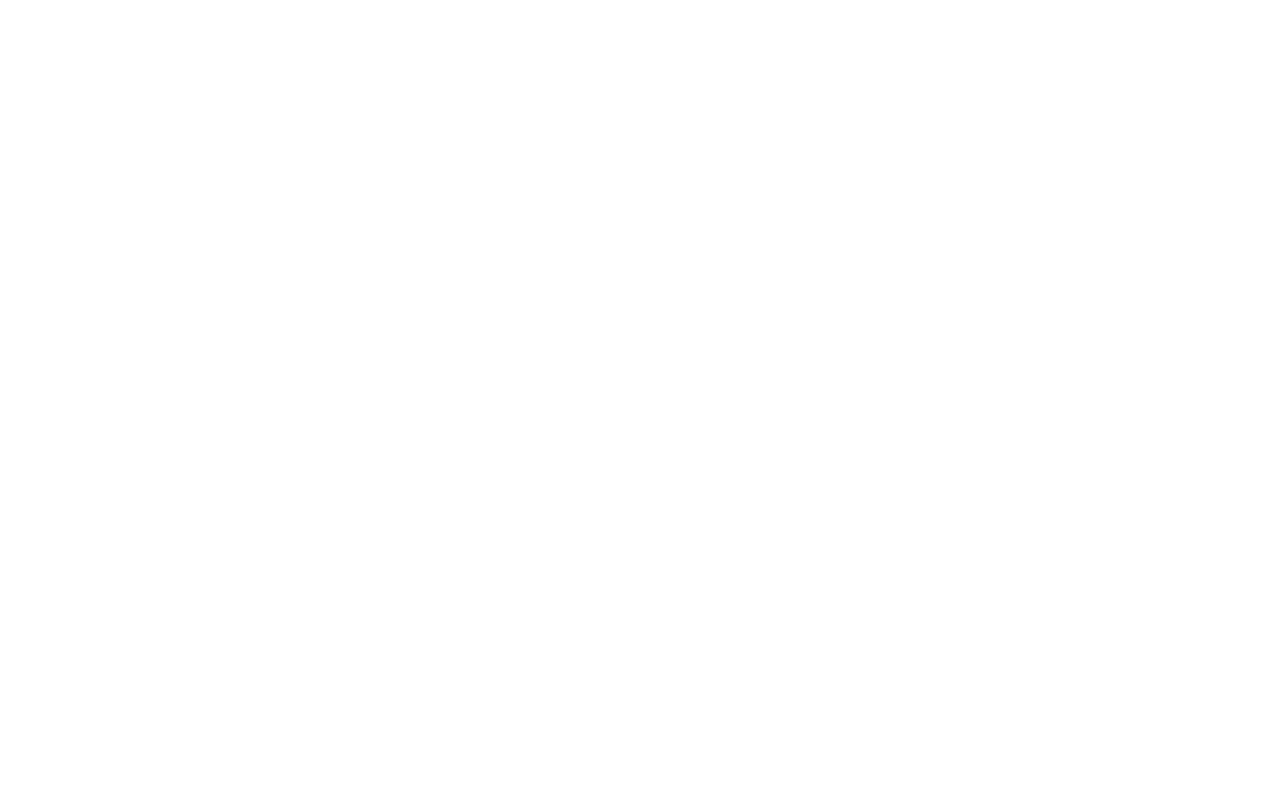
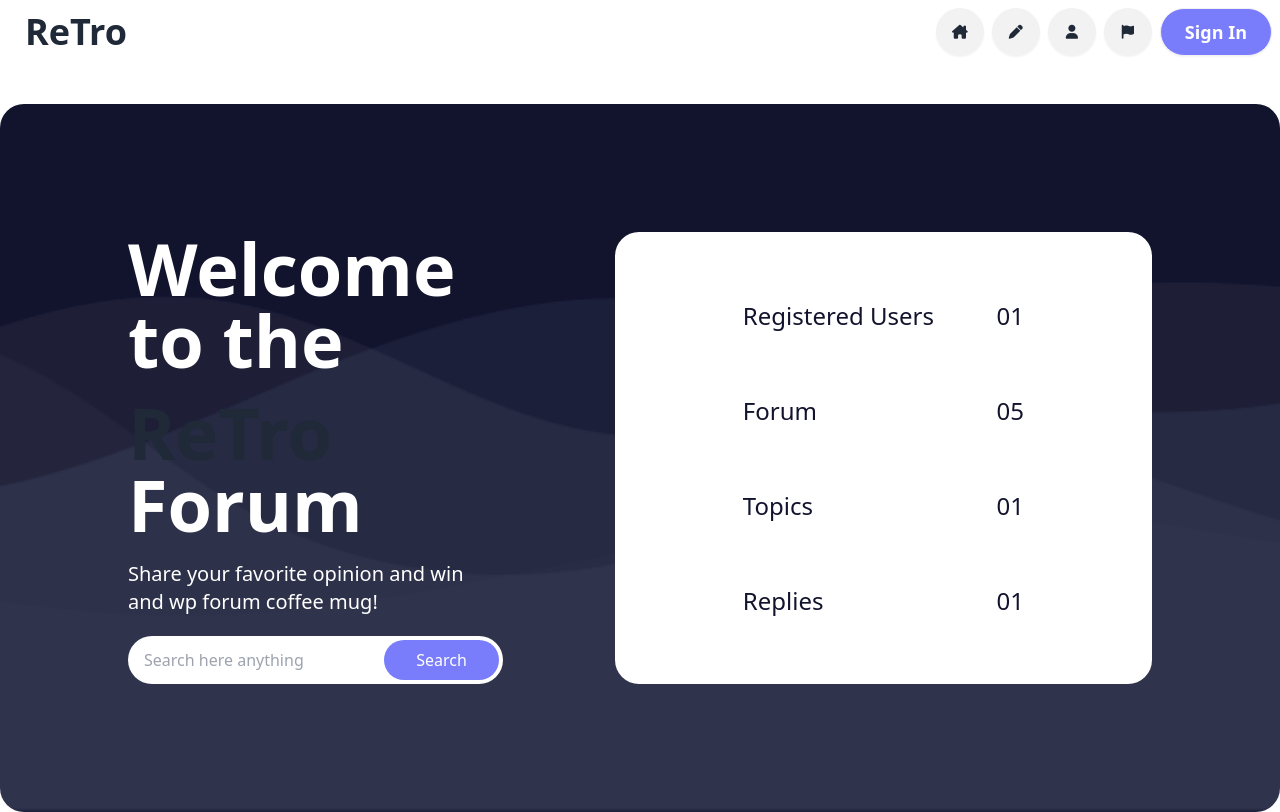
Before and after one commit to tahmedofficial/share-opinion, a plain HTML site: page index.html in a window 1280 px wide. Drawn offline with nearby package versions, Linux system fonts and the light colour scheme.

Commit message:
finish nav bar

```diff
--- a/index.html
+++ b/index.html
@@ -32,11 +32,93 @@
 
 <body>
 
-    <header>
+    <header class="container mx-auto">
+        <nav>
+            <div class="navbar bg-base-100">
+                <div class="flex-1">
+                    <a class="btn btn-ghost text-4xl font-extrabold">ReTro</a>
+                </div>
+                <div class="flex-none gap-2">
+                    <div>
+                        <button class="btn btn-circle tooltip">
+                            <i class="fa-solid fa-house-chimney"></i>
+                            <span class="tooltiptext">Home</span>
+                        </button>
+                    </div>
+                    <div>
+                        <button class="btn btn-circle tooltip">
+                            <i class="fa-solid fa-pen"></i>
+                            <span class="tooltiptext">Edit</span>
+                        </button>
+                    </div>
+                    <div>
+                        <button class="btn btn-circle tooltip">
+                            <i class="fa-solid fa-user"></i>
+                            <span class="tooltiptext">Add</span>
+                        </button>
+                    </div>
+                    <div>
+                        <button class="btn btn-circle tooltip">
+                            <i class="fa-solid fa-flag"></i>
+                            <span class="tooltiptext">Flag</span>
+                        </button>
+                    </div>
+                    <div>
+                        <button class="btn text-white rounded-full text-lg px-6 bg-[#797DFC]">Sign In</button>
+                    </div>
+                </div>
+            </div>
+        </nav>
+        <!-- header section -->
+        <section class="mt-5 lg:mt-10">
+            <div class="hero bg-primary_background_color rounded-3xl bg-[url('images/bgbanner.png')] p-10 lg:p-32">
 
+                <div class="w-full flex gap-8 lg:gap-28 flex-col lg:flex-row">
+
+                    <div class="w-full">
+                        <h1 class="md:mb-5 text-3xl md:text-5xl lg:text-7xl font-extrabold text-white">Welcome to
+                            the</h1>
+                        <h1 class="mb-5 text-3xl md:text-5xl lg:text-7xl font-extrabold text-primary_color">
+                            <span class="text_greadent">ReTro</span> <span class="text-white">Forum</span>
+                        </h1>
+                        <p class="mb-5 text-white text-sm md:text-xl">Share your favorite opinion and win and wp
+                            forum coffee mug!</p>
+                        <div id="input_field">
+                            <label class="input flex text-black border-0 h-12 pr-1 rounded-full">
+                                <input id="search_value" type="text" class="grow" placeholder="Search here anything" />
+                                <button onclick="searchButton()"
+                                    class=" hover:bg-sky-700 h-10 px-8 text-white bg-primary_button_color my-auto rounded-full">Search</button>
+                            </label>
+                        </div>
+                    </div>
+
+                    <div
+                        class="bg-white py-8 px-16 lg:py-10 lg:px-32 rounded-3xl w-full flex flex-col gap-2 justify-around">
+                        <div class="text-[#12132D] text-lg lg:text-2xl flex justify-between">
+                            <p>Registered Users</p>
+                            <p>01</p>
+                        </div>
+                        <div class="text-[#12132D] text-lg lg:text-2xl flex justify-between">
+                            <p>Forum</p>
+                            <p>05</p>
+                        </div>
+                        <div class="text-[#12132D] text-lg lg:text-2xl flex justify-between">
+                            <p>Topics</p>
+                            <p>01</p>
+                        </div>
+                        <div class="text-[#12132D] text-lg lg:text-2xl flex justify-between">
+                            <p>Replies</p>
+                            <p>01</p>
+                        </div>
+                    </div>
+
+                </div>
+
+            </div>
+        </section>
     </header>
 
-    <main>
+    <main class="container mx-auto">
 
     </main>
 
--- a/styles/styles.css
+++ b/styles/styles.css
@@ -0,0 +1,18 @@
+
+
+/* tooltip */
+.tooltip .tooltiptext {
+    visibility: hidden;
+    width: 70px;
+    background-color: black;
+    color: #fff;
+    text-align: center;
+    border-radius: 6px;
+    padding: 5px 0;
+    position: absolute;
+    z-index: 1;
+}
+
+.tooltip:hover .tooltiptext {
+    visibility: visible;
+}
```
